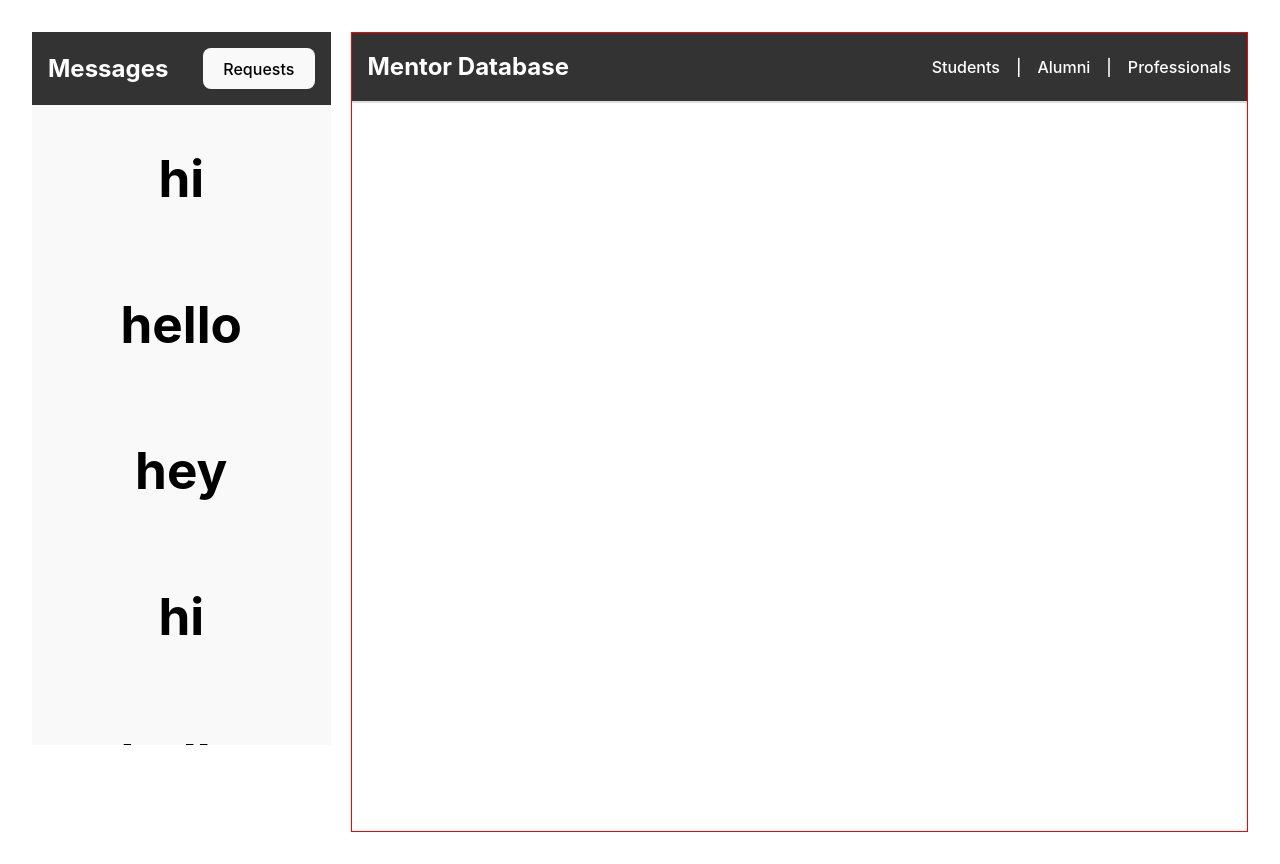
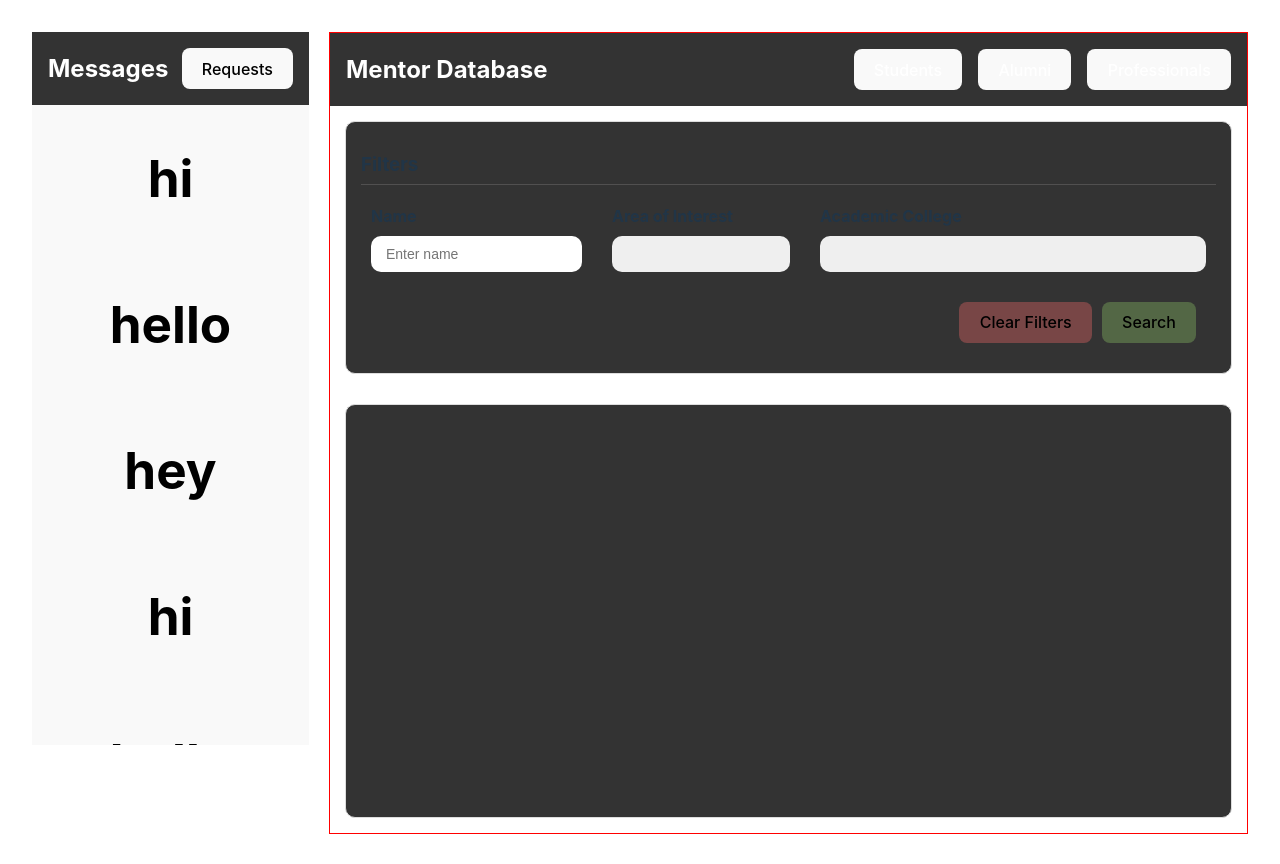
Before and after one commit to aliaulanbek/hack.coms, a Vue app in the folder frontend/: page / in a window 1280 px wide. Built offline with nearby package versions, Linux system fonts and the light colour scheme.

Commit message:
filteres

```diff
--- a/frontend/src/components/BrowseArea.vue
+++ b/frontend/src/components/BrowseArea.vue
@@ -3,24 +3,99 @@
     <nav class="navbar">
         <div class="brand">Mentor Database</div>
 
-        <div class="nav-links">
-            <a href="#students">Students</a>
-            <a>|</a>
-            <a href="#alumni">Alumni</a>
-            <a>|</a>
-            <a href="#professionals">Professionals</a>
+        <div class="nav-options">
+          <button @click="chooseDb('student')">Students</button>
+          <button @click="chooseDb('alumni')">Alumni</button>
+          <button @click="chooseDb('professional')">Professionals</button>
         </div>
     </nav>
 
-    <div class="container">
+    <div class="box filter">
+      <h3 class="filter-title">Filters</h3>
+      <div class="filter-forms">
+        <div class="filter-item">
+          <label for="name">Name</label>
+          <input v-model="name" type="text" id="name" placeholder="Enter name" />
+        </div>
+        <div class="filter-item">
+          <label for="area-of-interest">Area of Interest</label>
+          <select v-model="areaOfInterest" placeholder="Select">
+            <option v-for="option in areasOfInterest" :value="option">{{ option }}</option>
+          </select>
+        </div>
+
+        <div class="filter-item" v-if="database==='student' || database === 'alumni'">
+
+          <label for="colleges">Academic College</label>
+          <select  v-model="college">
+            <option v-for="option in colleges" :value="option">{{ option }}</option>
+          </select>
+        </div>
+
+        <div class="filter-item" v-if="database==='professional'">
+          <label for="company">Company</label>
+          <input  v-model="company" type="text" id="company" placeholder="Enter company" />
+        </div>
+
+        <div class="filter-item" v-if="database==='professional'">
+          <label for="field">Field</label>
+          <input  v-model="field" type="text" id="field" placeholder="Enter field" />
+          {{ name }}
+        </div>
+      </div>
+
+      <div class="buttons">
+        <button @click="clearFilters" class="clear">Clear Filters</button>
+        <button @click="search" class="search">Search</button>
+      </div>
+    </div>
+
+
+
+    <div class="box database">
     </div>
 
   </div>
-
 </template>
 
 <script setup>
 
+  import { ref } from 'vue';
+  // filters:
+  const name = ref("");
+  const areaOfInterest = ref("");
+  const college = ref("");
+  const company = ref("");
+  const field = ref("");
+  const filters = ref([name, areaOfInterest, college, company, field])
+
+  const areasOfInterest = ref(["Academic Development", "Career Development", "Mock Interview", "Resume Review", "Personal Experiences"])
+  const database = ref("student");
+  const colleges = ref([
+    "College of Art and Design",
+    "Saunders College of Business",
+    "Golisano College of Computing and Information Sciences",
+    "Kate Gleason College of Engineering",
+    "College of Engineering Technology",
+    "College of Health Sciences and Technology",
+    "College of Liberal Arts",
+    "National Technical Institute for the Deaf",
+    "College of Science",
+    "Golisano Institute for Sustainability",
+    "School of Individualized Study"
+  ]);
+
+  const chooseDb = (value) => {
+    database.value = value;
+  }
+
+  const clearFilters = () => {
+    console.log(filters.value);
+
+    filters.value.forEach(val => {
+      val.value = "";
+    })
+  }
 </script>
 
 <style scoped>
@@ -29,10 +104,19 @@ body {
   font-family: Arial, sans-serif;
   margin: 0;
   padding: 0;
+  height: 100vh;
+  display: flex;
 }
 
+.filter-title {
+  padding-bottom: 5px;
+  border-bottom: 1px solid rgb(81, 80, 80);
+}
 .everything {
   border: 1px solid red;
+  display: flex;
+  flex-direction: column;
+  height: 100vh;
 }
 
 .navbar {
@@ -47,16 +131,80 @@ body {
   font-size: 1.5rem;
   font-weight: bold;
 }
-.navbar .nav-links a {
+.navbar .nav-options button {
   color: white;
   text-decoration: none;
   margin-left: 1rem;
 }
-.navbar .nav-links a:hover {
+.navbar .nav-options button:hover {
   color: #ddd;
 }
 
-.container {
+.box {
   border: 1px solid #ddd;
+  overflow: auto;
+  margin: 15px;
+  border-radius: 10px;
+  background-color: #333;
+}
+
+.box.database {
+  flex-grow: 1;
+}
+
+.box.filter {
+  padding: 10px 15px;
+  text-align: left;
+}
+
+.filter-item {
+  display: flex;
+  flex-direction: column;
+}
+
+.filter-forms {
+  display: flex;
+  flex-direction: row;
+  /* justify-content: space-between; */
+  gap: 30px;
+  margin: 10px;
+}
+label {
+  margin-bottom: 0.5rem;
+  font-weight: bold;
+}
+
+input, select{
+  font-size: 14px;
+  padding: 10px 15px;
+  border: none;
+  border-radius: 10px;
+}
+
+select {
+  /* background-color: red; */
+  appearance: none;
+}
+input:focus {
+  /* border: 1px solid red; */
+  outline: 1px solid #9c9c9c;
+}
+
+input:hover {
+  outline: 1px solid #9c9c9c;
+}
+
+.buttons {
+  display: flex;
+  justify-content: flex-end;
+  padding: 20px;
+  gap: 10px;
+}
+
+.search {
+  background-color: #536745;
+}
+.clear {
+  background-color: #784646;
 }
 </style>
--- a/frontend/src/style.css
+++ b/frontend/src/style.css
@@ -43,12 +43,12 @@ button {
   font-size: 1em;
   font-weight: 500;
   font-family: inherit;
-  background-color: #1a1a1a;
+  background-color: #2e2d2d;
   cursor: pointer;
   transition: border-color 0.25s;
 }
 button:hover {
-  border-color: #646cff;
+  border-color: #717171;
 }
 button:focus,
 button:focus-visible {
```
Lines whose indentation alone changed are shown as unchanged.
